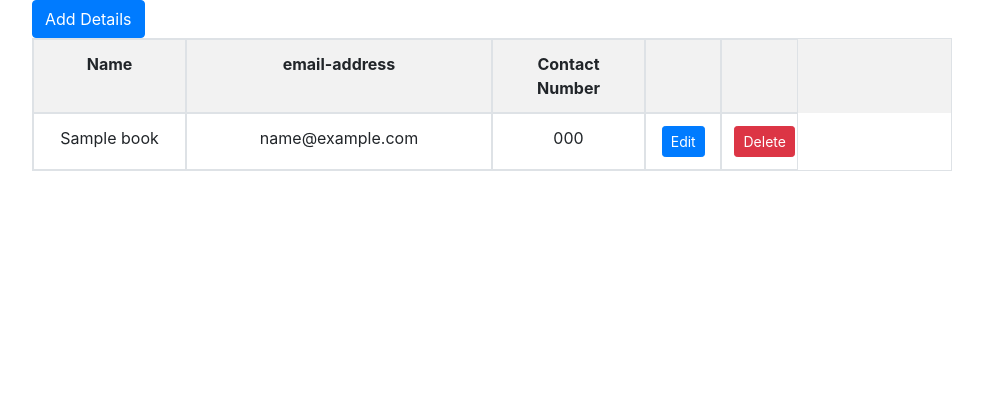
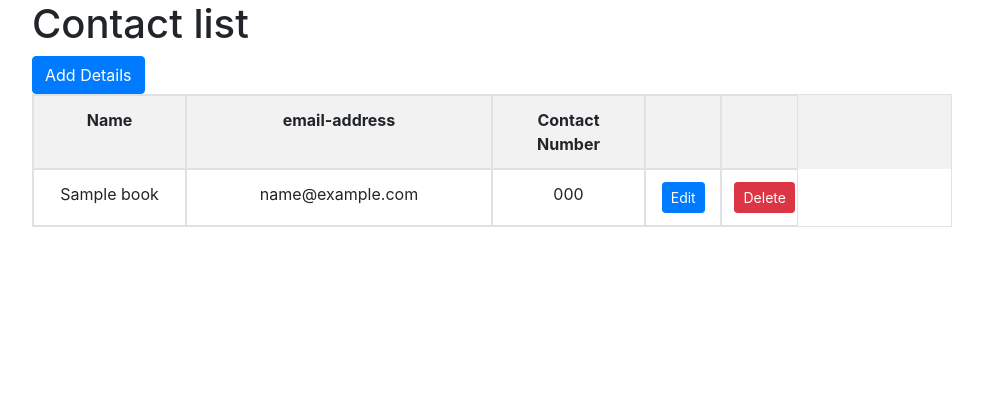
Before and after one commit to Aravindreddyerri/Aravindreddyassignment2, a Node server app: page /book-list in a window 1280 px wide. Shown: the part 56-476 px from the top of the page, without its empty margins (148-1131 px from the left). Run offline with Node 20, Linux system fonts and the light colour scheme; a user stored in the database is signed in; tables that the repository leaves empty hold one stand-in row (values such as "Sample post"); some libraries are stand-ins or nearby versions.

Commit message:
Update list.ejs

```diff
--- a/server/views/book/list.ejs
+++ b/server/views/book/list.ejs
@@ -7,7 +7,7 @@
   <main class="container">
     <div class="row">
         <div class="offset-md-1 col-md-10">
-
+            <h1> Contact list</h1>
             <a href="/book-list/add" class="btn btn-primary" role="button">
             <i class="fas fa-plus-circle"></i> Add Details</a>
             <br>
```
